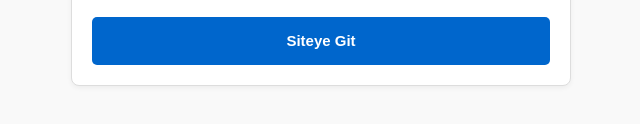
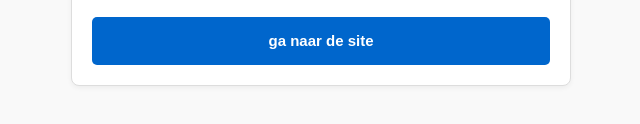
Before and after one commit to nieuweschoolfotos/Privacybeleid, a plain HTML site: page index.html in a window 1280 px wide. Shown: the part 496-620 px from the top of the page, 319-959 px from the left. Drawn offline with Linux system fonts and the light colour scheme.

Commit message:
Update link text to 'ga naar de site'

```diff
--- a/index.html
+++ b/index.html
@@ -69,7 +69,7 @@
         <h1>Privacybeleid</h1>
         <p>Alle foto's op onze website worden uitsluitend door één persoon bekeken en bewerkt. Tijdens je bezoek worden alleen de noodzakelijke technische gegevens voor sitebeveiliging en de berichten die je ons stuurt verzameld. Deze gegevens worden nooit met anderen gedeeld of verkocht. Op de website kunnen cookies worden gebruikt om je ervaring te verbeteren, die je desgewenst via je browser kunt uitschakelen. Voor vragen kun je contact met ons opnemen via <strong>nieuweschoolfotos@gmail.com</strong>.</p>
 
-        <a href="https://nieuweschoolfotos.github.io/nieuweschoolfotos/" class="btn">Siteye Git</a>
+        <a href="https://nieuweschoolfotos.github.io/nieuweschoolfotos/" class="btn">ga naar de site</a>
     </div>
 
 </body>
```
